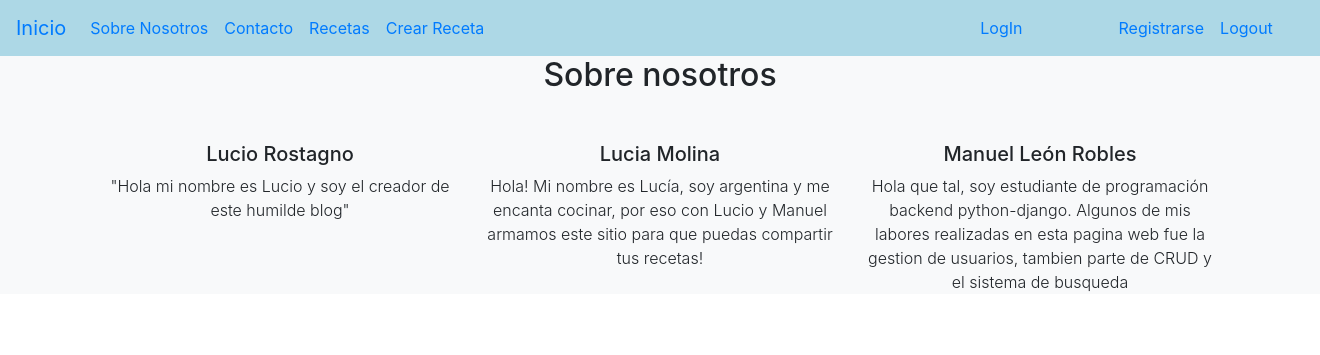
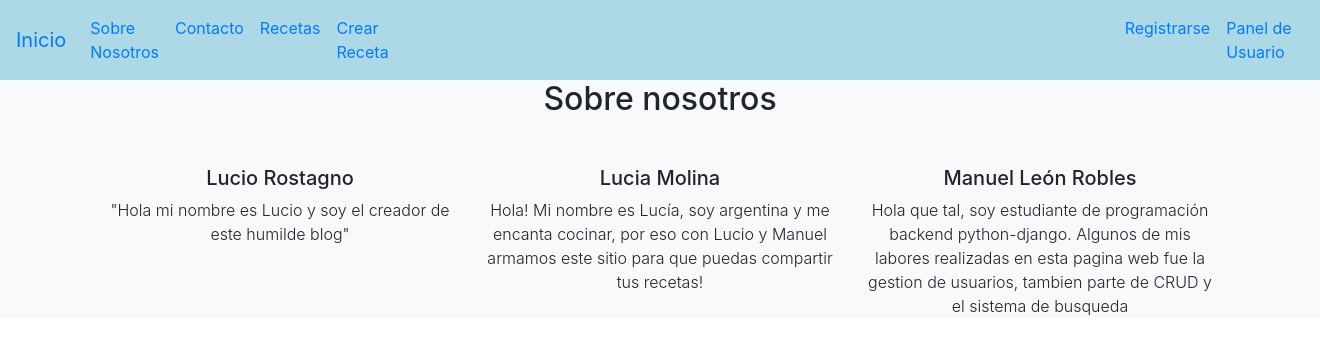
Before and after one commit to LuM25/BlogRecetas, a Django app: page /about_us/ in a window 1320 px wide. Shown: the top 355 px of the page. Run offline with Django 4.2, Linux system fonts and the light colour scheme.

Commit message:
panel de usuario

```diff
--- a/templates/base.html
+++ b/templates/base.html
@@ -31,16 +31,12 @@
                     <li class="nav-item">
                         <a class="nav-link" href="/recetas/crear-receta/">Crear Receta</a>
                     </li>
-
                     <li class="nav-item">
-                        <a style="margin-left: 30rem;" class="nav-link" href="{% url 'users_app:user_login' %}">LogIn</a>
+                        <a style="margin-left: 45rem;" class="nav-link" href="{% url 'users_app:user_register' %}">Registrarse</a>
                     </li>
-                    <li class="nav-item">
-                        <a style="margin-left: 5rem;" class="nav-link" href="{% url 'users_app:user_register' %}">Registrarse</a>
-                    </li>
-                    <li class="nav-item">
-                        <a class="nav-link" href="{% url 'users_app:user_login' %}">Logout</a>
-                    </li>
+                        <li class="nav-item">
+                            <a class="nav-link" href="{% url 'users_app:user_panel' %}">Panel de Usuario</a>
+                        </li>
 
 
                 </ul>
--- a/templates/users/register.html
+++ b/templates/users/register.html
@@ -6,7 +6,7 @@
 
 <h1 style="margin-top: 2rem; margin-left: 40rem; margin-bottom: 2rem;"> Registrar Nuevo Usuario</h1>
 <div style="margin-left: 45rem;">
-    <form action="" method="POST">
+    <form action="" method="POST" enctype ="multipart/form-data">
         {% csrf_token %}
         {{ form.as_p }}
         <button type="submit">Registrar</button>
--- a/users/urls.py
+++ b/users/urls.py
@@ -1,5 +1,6 @@
 from django.urls import path
 from . import views
+from users.views import logout_view
 
 app_name = "users_app"
 
@@ -7,7 +8,7 @@ urlpatterns = [
     path('register/', views.UserRegisterView.as_view(), name='user_register'),
     path('panel/', views.PanelPage.as_view(), name='user_panel'),
     path('login/', views.LoginUser.as_view(), name='user_login'),
-    path('logout/', views.LogoutView.as_view(), name='user_logout'),
+    path('logout/', logout_view, name='user_logout'),
     path('update/', views.UpdatePasswordView.as_view(), name='user_update'),
 
 ]
```
Also changed, not shown: templates/users/base_users.html (+5 -14 lines), users/views.py (+4 -10 lines).
